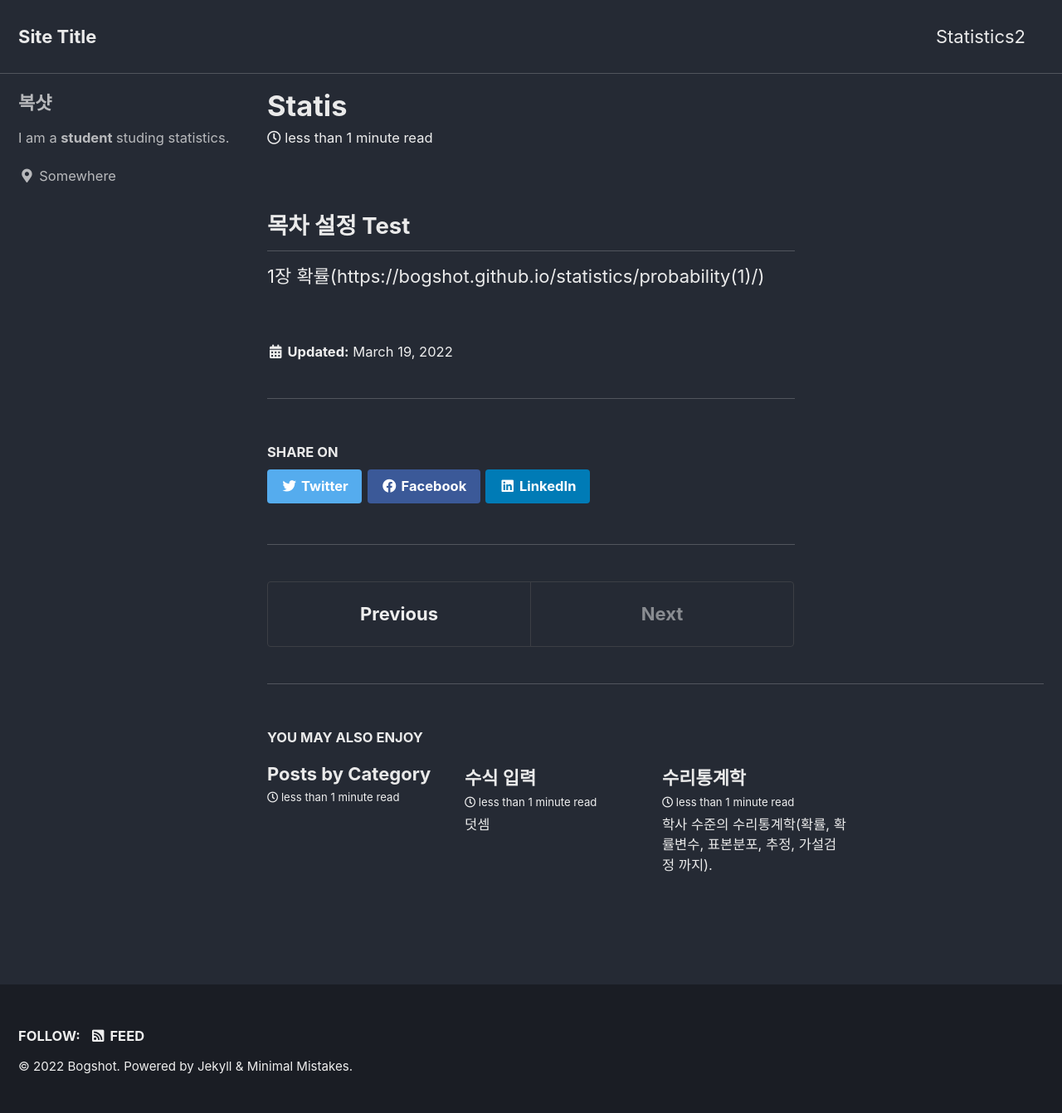
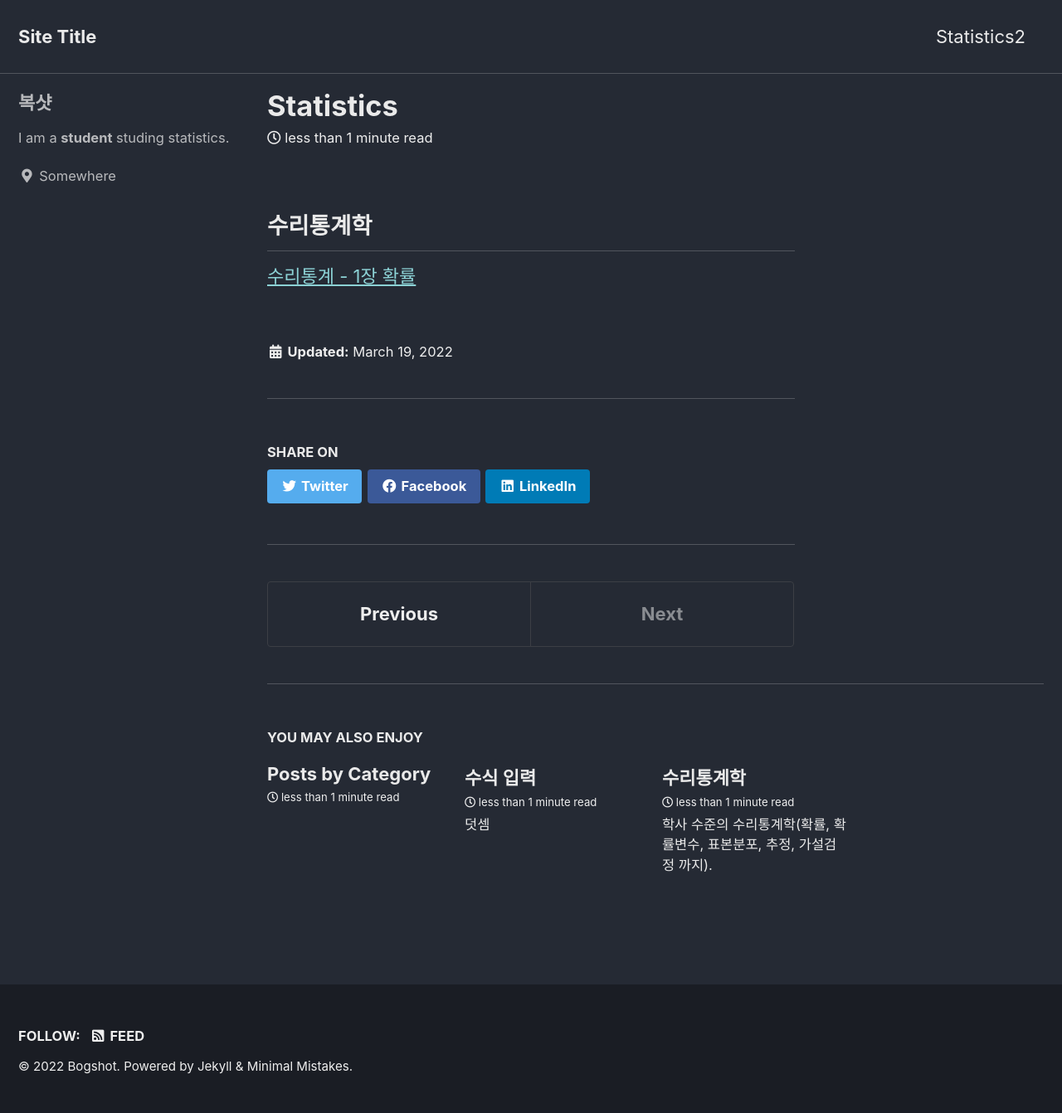
Before and after one commit to Bogshot/bogshot.github.io, a Jekyll site: the page built from _posts/2022-03-19-Statistics2.md, in a window 1280 px wide. Shown: the whole page at 83% size. Built offline with Jekyll 4.4.1, drawn with Linux system fonts in a browser that asks for light colours; cached includes are drawn as plain includes.

Commit message:
Update 2022-03-19-Statistics2.md

```diff
--- a/_posts/2022-03-19-Statistics2.md
+++ b/_posts/2022-03-19-Statistics2.md
@@ -1,9 +1,9 @@
 ---
 layout: single
-title: "Statis"
-permalink: /statistics2/
+title: "Statistics"
+permalink: /statistics/
 ---
 
-## 목차 설정 Test
+## 수리통계학
 
-1장 확률(https://bogshot.github.io/statistics/probability(1)/)
+[수리통계 - 1장 확률](https://bogshot.github.io/statistics/probability(1)/)
```
